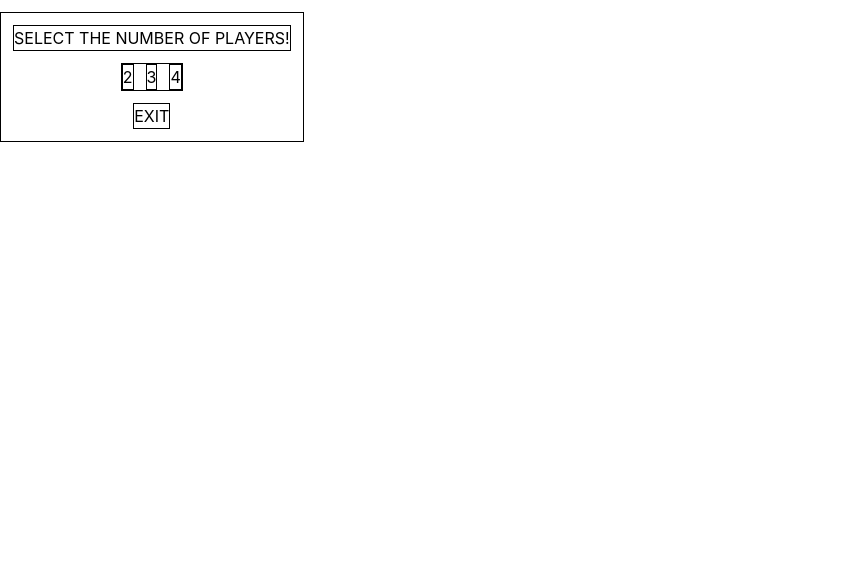
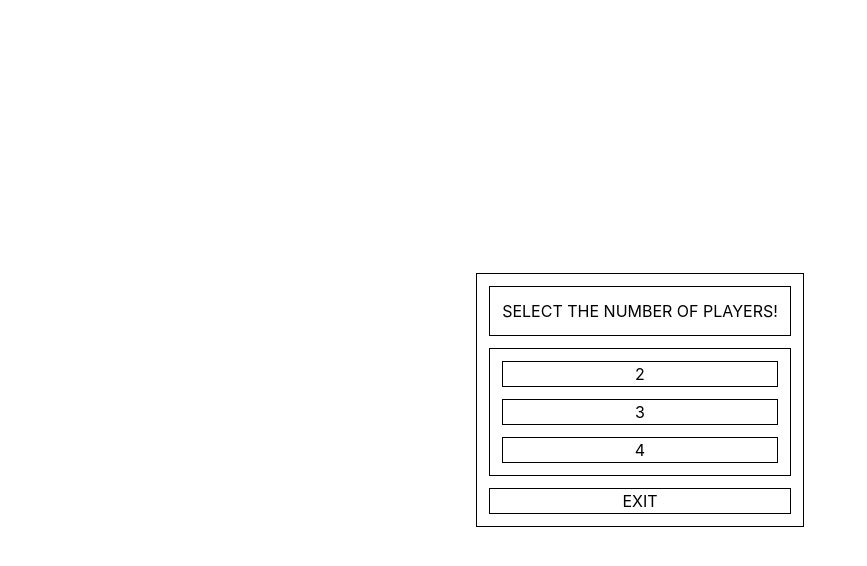
Before and after one commit to idontfeelsogood1/uno-online, a React app in the folder frontend/: page / in a window 1280 px wide. Both pictures are taken after a click on the button "Player Vs Bot". Shown: the top 566 px of the page, without its empty margins (0-867 px from the left). Built offline with nearby package versions, Linux system fonts and the light colour scheme; no server answers; the HTML template or start-up script is replaced by a standard one.

Commit message:
feat(frontend): Got PlayerVsBot structure going

```diff
--- a/frontend/src/components/Home/PlayerVsBot/CreateGameLobby/CreateGameLobby.tsx
+++ b/frontend/src/components/Home/PlayerVsBot/CreateGameLobby/CreateGameLobby.tsx
@@ -18,12 +18,12 @@ export default function CreateGameLobby({
   return (
     <dialog
       open
-      className="flex flex-col justify-center items-center border p-3 gap-3"
+      className="flex flex-col gap-3 p-3 text-center fixed inset-0 m-auto h-fit z-99 border"
     >
-      <div className="border">SELECT THE NUMBER OF PLAYERS!</div>
-      <div className="border flex justify-center items-center gap-3">
+      <div className="border p-3">SELECT THE NUMBER OF PLAYERS!</div>
+      <div className="border flex flex-col justify-center items-center gap-3 p-3">
         <div
-          className="border"
+          className="border w-full"
           onClick={(e) => {
             createGame(e.currentTarget.dataset.value!);
           }}
@@ -32,7 +32,7 @@ export default function CreateGameLobby({
           2
         </div>
         <div
-          className="border"
+          className="border w-full"
           onClick={(e) => {
             createGame(e.currentTarget.dataset.value!);
           }}
@@ -41,7 +41,7 @@ export default function CreateGameLobby({
           3
         </div>
         <div
-          className="border"
+          className="border w-full"
           onClick={(e) => {
             createGame(e.currentTarget.dataset.value!);
           }}
--- a/frontend/src/components/Home/PlayerVsBot/PlayerVsBot.tsx
+++ b/frontend/src/components/Home/PlayerVsBot/PlayerVsBot.tsx
@@ -58,6 +58,8 @@ export default function PlayerVsBot({ setHomeView }: PlayerVsBotProps) {
       socket.off("room-exception");
       socket.off("game-exception");
     };
+
+    // eslint-disable-next-line react-hooks/exhaustive-deps
   }, []);
 
   function continueGame(): void {
@@ -75,6 +77,7 @@ export default function PlayerVsBot({ setHomeView }: PlayerVsBotProps) {
     );
   }
   if (view === "GAME") {
+    return (
       <>
         <Game
           gameState={gameState!}
@@ -84,6 +87,7 @@ export default function PlayerVsBot({ setHomeView }: PlayerVsBotProps) {
         {actionType === "game-ended" && (
           <GameEnd setHomeView={setHomeView} continueGame={continueGame} />
         )}
-    </>;
+      </>
+    );
   }
 }
--- a/frontend/src/components/Home/PlayerVsPlayer/PlayerLobby/PlayerLobby.tsx
+++ b/frontend/src/components/Home/PlayerVsPlayer/PlayerLobby/PlayerLobby.tsx
@@ -36,6 +36,8 @@ export default function PlayerLobby({
 
   useEffect(() => {
     updateLobbyState();
+
+    // eslint-disable-next-line react-hooks/exhaustive-deps
   }, []);
 
   if (!username) {
```
Lines whose indentation alone changed are shown as unchanged.
